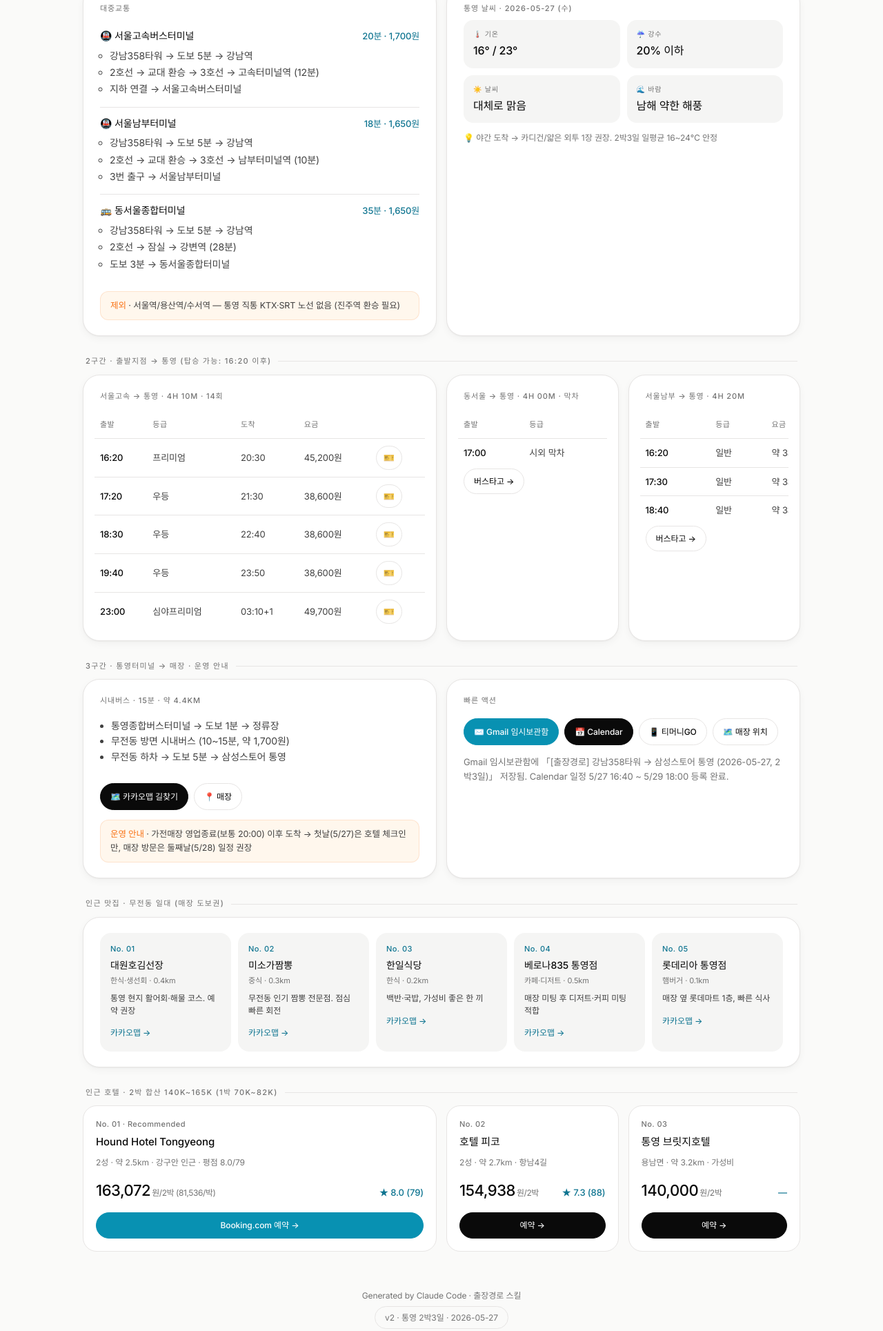
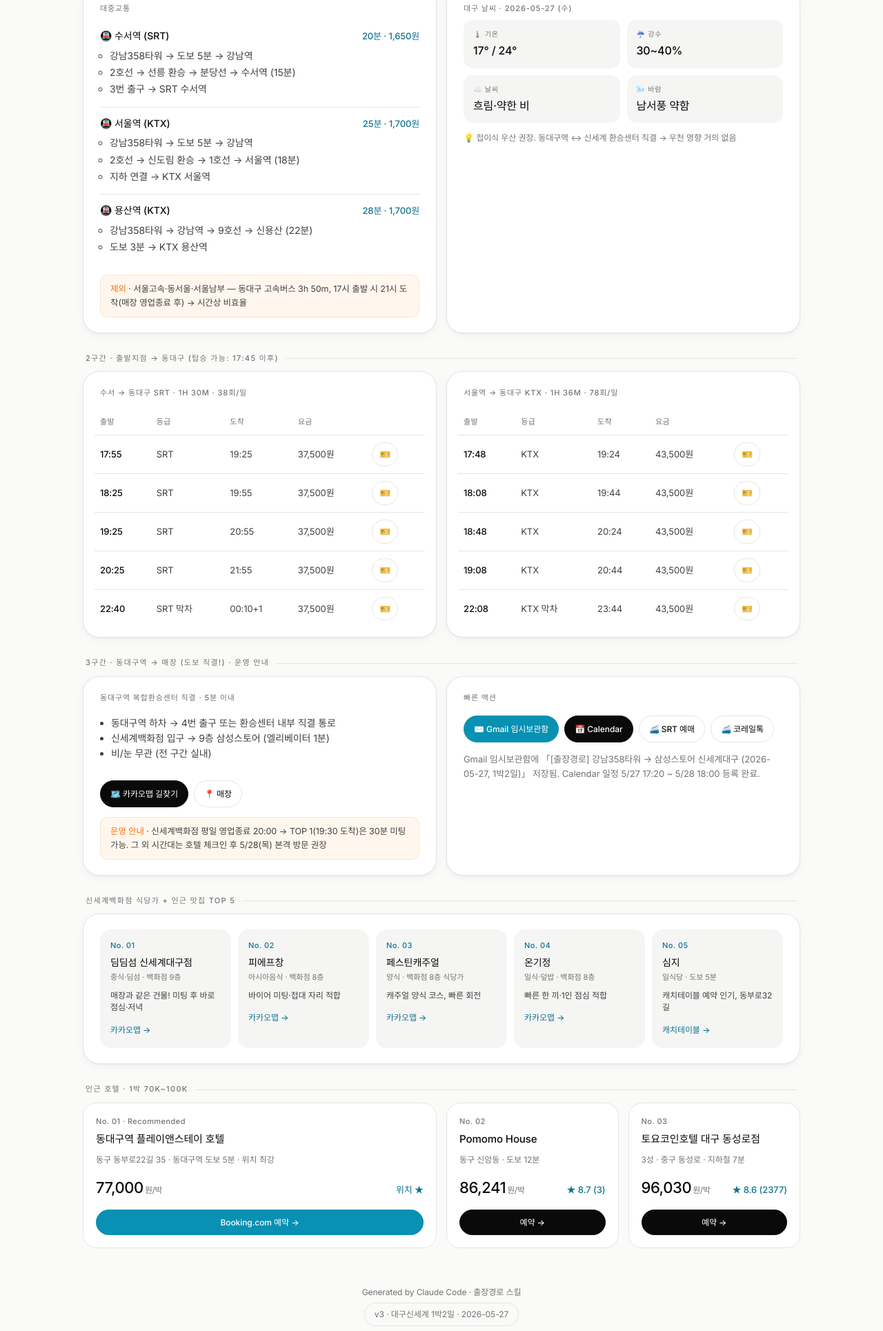
Before and after one commit to samsungsales445/trip-route-demo, a plain HTML site: page docs/index.html in a window 1280 px wide. Shown: the part 751-2680 px from the top of the page at 69% size. Drawn offline with Linux system fonts and the light colour scheme; a web font is replaced by a local one.

Commit message:
Update: 강남358타워 → 삼성스토어 신세계대구 (2026-05-27, 1박2일)

```diff
--- a/docs/index.html
+++ b/docs/index.html
@@ -3,8 +3,8 @@
 <head>
 <meta charset="UTF-8" />
 <meta name="viewport" content="width=device-width, initial-scale=1.0" />
-<title>출장경로 · 강남358타워 → 삼성스토어 통영</title>
-<meta name="description" content="2026-05-27 강남358타워에서 삼성스토어 통영 가는 도어투도어 출장 경로 (2박3일)" />
+<title>출장경로 · 강남358타워 → 삼성스토어 신세계대구</title>
+<meta name="description" content="2026-05-27 강남358타워에서 삼성스토어 신세계대구 가는 도어투도어 출장 경로 (1박2일)" />
 <meta name="theme-color" content="#0a0a0a" />
 <link rel="manifest" href="manifest.json" />
 <link rel="icon" type="image/png" sizes="32x32" href="favicon-32.png" />
@@ -477,53 +477,53 @@
 
   <header>
     <div class="eyebrow">출장 경로</div>
-    <h1>강남358타워<br/><span class="light">→ 삼성스토어 통영</span></h1>
+    <h1>강남358타워<br/><span class="light">→ 삼성스토어 신세계대구</span></h1>
     <div class="meta">
-      <span>📅 2026-05-27 (수) ~ 5-29 (금)</span>
+      <span>📅 2026-05-27 (수) ~ 5-28 (목)</span>
       <span class="sep">·</span>
-      <span>🌙 2박 3일</span>
+      <span>🌙 1박 2일</span>
       <span class="sep">·</span>
-      <span>🐚 통영 바다</span>
+      <span>🚄 동대구역 직결</span>
     </div>
   </header>
 
   <!-- ROW 1: TOP 3 -->
-  <div class="section-label">도어투도어 추천 · 오늘 15:20 기준</div>
+  <div class="section-label">도어투도어 추천 · 오늘 17:05 기준</div>
   <div class="bento">
 
     <!-- TOP 1 — Hero -->
     <article class="card hero b-2x2">
       <div>
         <div class="label">Recommended · TOP 1</div>
-        <div class="number">21:30</div>
-        <h3>서울고속 (우등) · 17:20 출발</h3>
+        <div class="number">19:30</div>
+        <h3>SRT 수서 17:55 출발</h3>
         <div class="specs">
-          <span><strong>총 4시간 55분</strong></span>
+          <span><strong>총 2시간 10분</strong></span>
           <span>·</span>
-          <span>약 <strong>41,950원</strong></span>
+          <span>약 <strong>39,150원</strong></span>
           <span>·</span>
           <span>경부선</span>
         </div>
       </div>
-      <a class="btn accent" href="https://www.kobus.co.kr/" target="_blank" rel="noopener">코버스에서 예매 →</a>
+      <a class="btn accent" href="https://etk.srail.kr/" target="_blank" rel="noopener">SRT 예매 →</a>
     </article>
 
     <!-- TOP 2 -->
     <article class="card top-sm b-2">
       <div class="label">TOP 2</div>
-      <div class="number">21:00</div>
-      <h3>동서울 (시외 막차) · 17:00</h3>
-      <div class="specs">총 5h 05m · 약 41,450원</div>
-      <a class="btn ghost" href="https://www.bustago.or.kr/" target="_blank" rel="noopener">버스타고 →</a>
+      <div class="number">19:50</div>
+      <h3>KTX 서울역 18:08</h3>
+      <div class="specs">총 2h 20m · 약 45,200원</div>
+      <a class="btn ghost" href="https://www.letskorail.com/" target="_blank" rel="noopener">코레일톡 →</a>
     </article>
 
     <!-- TOP 3 -->
     <article class="card top-sm b-2">
       <div class="label">TOP 3</div>
-      <div class="number">20:30</div>
-      <h3>서울고속 (프리미엄) · 16:20</h3>
-      <div class="specs">총 4h 55m · 약 48,550원</div>
-      <a class="btn ghost" href="https://www.kobus.co.kr/" target="_blank" rel="noopener">코버스 →</a>
+      <div class="number">20:00</div>
+      <h3>SRT 수서 18:25 · 영업종료 도착</h3>
+      <div class="specs">총 2h 10m · 약 39,150원</div>
+      <a class="btn ghost" href="https://etk.srail.kr/" target="_blank" rel="noopener">SRT →</a>
     </article>
 
   </div>
@@ -537,118 +537,107 @@
       <ul class="leg-list">
         <li class="leg-item">
           <div class="head">
-            <span class="name">🚇 서울고속버스터미널</span>
-            <span class="time">20분 · 1,700원</span>
+            <span class="name">🚇 수서역 (SRT)</span>
+            <span class="time">20분 · 1,650원</span>
           </div>
           <ul class="steps">
             <li>강남358타워 → 도보 5분 → 강남역</li>
-            <li>2호선 → 교대 환승 → 3호선 → 고속터미널역 (12분)</li>
-            <li>지하 연결 → 서울고속버스터미널</li>
+            <li>2호선 → 선릉 환승 → 분당선 → 수서역 (15분)</li>
+            <li>3번 출구 → SRT 수서역</li>
           </ul>
         </li>
         <li class="leg-item">
           <div class="head">
-            <span class="name">🚇 서울남부터미널</span>
-            <span class="time">18분 · 1,650원</span>
+            <span class="name">🚇 서울역 (KTX)</span>
+            <span class="time">25분 · 1,700원</span>
           </div>
           <ul class="steps">
             <li>강남358타워 → 도보 5분 → 강남역</li>
-            <li>2호선 → 교대 환승 → 3호선 → 남부터미널역 (10분)</li>
-            <li>3번 출구 → 서울남부터미널</li>
+            <li>2호선 → 신도림 환승 → 1호선 → 서울역 (18분)</li>
+            <li>지하 연결 → KTX 서울역</li>
           </ul>
         </li>
         <li class="leg-item">
           <div class="head">
-            <span class="name">🚌 동서울종합터미널</span>
-            <span class="time">35분 · 1,650원</span>
+            <span class="name">🚇 용산역 (KTX)</span>
+            <span class="time">28분 · 1,700원</span>
           </div>
           <ul class="steps">
-            <li>강남358타워 → 도보 5분 → 강남역</li>
-            <li>2호선 → 잠실 → 강변역 (28분)</li>
-            <li>도보 3분 → 동서울종합터미널</li>
+            <li>강남358타워 → 강남역 → 9호선 → 신용산 (22분)</li>
+            <li>도보 3분 → KTX 용산역</li>
           </ul>
         </li>
       </ul>
       <div class="note">
-        <strong>제외</strong> · 서울역/용산역/수서역 — 통영 직통 KTX·SRT 노선 없음 (진주역 환승 필요)
+        <strong>제외</strong> · 서울고속·동서울·서울남부 — 동대구 고속버스 3h 50m, 17시 출발 시 21시 도착(매장 영업종료 후) → 시간상 비효율
       </div>
     </article>
 
     <!-- 날씨 -->
     <article class="card b-2">
-      <div class="label">통영 날씨 · 2026-05-27 (수)</div>
+      <div class="label">대구 날씨 · 2026-05-27 (수)</div>
       <div class="weather-grid">
-        <div class="w-cell"><div class="label">🌡️ 기온</div><div class="value">16° / 23°</div></div>
-        <div class="w-cell"><div class="label">☔ 강수</div><div class="value">20% 이하</div></div>
-        <div class="w-cell"><div class="label">☀️ 날씨</div><div class="value">대체로 맑음</div></div>
-        <div class="w-cell"><div class="label">🌊 바람</div><div class="value">남해 약한 해풍</div></div>
+        <div class="w-cell"><div class="label">🌡️ 기온</div><div class="value">17° / 24°</div></div>
+        <div class="w-cell"><div class="label">☔ 강수</div><div class="value">30~40%</div></div>
+        <div class="w-cell"><div class="label">☁️ 날씨</div><div class="value">흐림·약한 비</div></div>
+        <div class="w-cell"><div class="label">🌬️ 바람</div><div class="value">남서풍 약함</div></div>
       </div>
-      <div class="w-tip">💡 야간 도착 → 카디건/얇은 외투 1장 권장. 2박3일 일평균 16~24℃ 안정</div>
+      <div class="w-tip">💡 접이식 우산 권장. 동대구역 ↔ 신세계 환승센터 직결 → 우천 영향 거의 없음</div>
     </article>
 
   </div>
 
   <!-- ROW 3: 2구간 -->
-  <div class="section-label">2구간 · 출발지점 → 통영 (탑승 가능: 16:20 이후)</div>
+  <div class="section-label">2구간 · 출발지점 → 동대구 (탑승 가능: 17:45 이후)</div>
   <div class="bento">
 
     <article class="card b-2">
-      <div class="label">서울고속 → 통영 · 4h 10m · 14회</div>
+      <div class="label">수서 → 동대구 SRT · 1h 30m · 38회/일</div>
       <div class="tbl-wrap"><table>
         <thead><tr><th>출발</th><th>등급</th><th>도착</th><th>요금</th><th></th></tr></thead>
         <tbody>
-          <tr><td>16:20</td><td>프리미엄</td><td>20:30</td><td>45,200원</td><td><a class="btn ghost icon" href="https://www.kobus.co.kr/" target="_blank" rel="noopener">🎫</a></td></tr>
-          <tr><td>17:20</td><td>우등</td><td>21:30</td><td>38,600원</td><td><a class="btn ghost icon" href="https://www.kobus.co.kr/" target="_blank" rel="noopener">🎫</a></td></tr>
-          <tr><td>18:30</td><td>우등</td><td>22:40</td><td>38,600원</td><td><a class="btn ghost icon" href="https://www.kobus.co.kr/" target="_blank" rel="noopener">🎫</a></td></tr>
-          <tr><td>19:40</td><td>우등</td><td>23:50</td><td>38,600원</td><td><a class="btn ghost icon" href="https://www.kobus.co.kr/" target="_blank" rel="noopener">🎫</a></td></tr>
-          <tr><td>23:00</td><td>심야프리미엄</td><td>03:10+1</td><td>49,700원</td><td><a class="btn ghost icon" href="https://www.kobus.co.kr/" target="_blank" rel="noopener">🎫</a></td></tr>
+          <tr><td>17:55</td><td>SRT</td><td>19:25</td><td>37,500원</td><td><a class="btn ghost icon" href="https://etk.srail.kr/" target="_blank" rel="noopener">🎫</a></td></tr>
+          <tr><td>18:25</td><td>SRT</td><td>19:55</td><td>37,500원</td><td><a class="btn ghost icon" href="https://etk.srail.kr/" target="_blank" rel="noopener">🎫</a></td></tr>
+          <tr><td>19:25</td><td>SRT</td><td>20:55</td><td>37,500원</td><td><a class="btn ghost icon" href="https://etk.srail.kr/" target="_blank" rel="noopener">🎫</a></td></tr>
+          <tr><td>20:25</td><td>SRT</td><td>21:55</td><td>37,500원</td><td><a class="btn ghost icon" href="https://etk.srail.kr/" target="_blank" rel="noopener">🎫</a></td></tr>
+          <tr><td>22:40</td><td>SRT 막차</td><td>00:10+1</td><td>37,500원</td><td><a class="btn ghost icon" href="https://etk.srail.kr/" target="_blank" rel="noopener">🎫</a></td></tr>
         </tbody>
       </table></div>
     </article>
 
-    <article class="card b-1">
-      <div class="label">동서울 → 통영 · 4h 00m · 막차</div>
+    <article class="card b-2">
+      <div class="label">서울역 → 동대구 KTX · 1h 36m · 78회/일</div>
       <div class="tbl-wrap"><table>
-        <thead><tr><th>출발</th><th>등급</th><th>요금</th></tr></thead>
+        <thead><tr><th>출발</th><th>등급</th><th>도착</th><th>요금</th><th></th></tr></thead>
         <tbody>
-          <tr><td>17:00</td><td>시외 막차</td><td>38,100원</td></tr>
+          <tr><td>17:48</td><td>KTX</td><td>19:24</td><td>43,500원</td><td><a class="btn ghost icon" href="https://www.letskorail.com/" target="_blank" rel="noopener">🎫</a></td></tr>
+          <tr><td>18:08</td><td>KTX</td><td>19:44</td><td>43,500원</td><td><a class="btn ghost icon" href="https://www.letskorail.com/" target="_blank" rel="noopener">🎫</a></td></tr>
+          <tr><td>18:48</td><td>KTX</td><td>20:24</td><td>43,500원</td><td><a class="btn ghost icon" href="https://www.letskorail.com/" target="_blank" rel="noopener">🎫</a></td></tr>
+          <tr><td>19:08</td><td>KTX</td><td>20:44</td><td>43,500원</td><td><a class="btn ghost icon" href="https://www.letskorail.com/" target="_blank" rel="noopener">🎫</a></td></tr>
+          <tr><td>22:08</td><td>KTX 막차</td><td>23:44</td><td>43,500원</td><td><a class="btn ghost icon" href="https://www.letskorail.com/" target="_blank" rel="noopener">🎫</a></td></tr>
         </tbody>
       </table></div>
-      <a class="btn ghost" style="margin-top:10px;align-self:flex-start;" href="https://www.bustago.or.kr/" target="_blank" rel="noopener">버스타고 →</a>
-    </article>
-
-    <article class="card b-1">
-      <div class="label">서울남부 → 통영 · 4h 20m</div>
-      <div class="tbl-wrap"><table>
-        <thead><tr><th>출발</th><th>등급</th><th>요금</th></tr></thead>
-        <tbody>
-          <tr><td>16:20</td><td>일반</td><td>약 33,000원</td></tr>
-          <tr><td>17:30</td><td>일반</td><td>약 33,000원</td></tr>
-          <tr><td>18:40</td><td>일반</td><td>약 33,000원</td></tr>
-        </tbody>
-      </table></div>
-      <a class="btn ghost" style="margin-top:10px;align-self:flex-start;" href="https://www.bustago.or.kr/" target="_blank" rel="noopener">버스타고 →</a>
     </article>
 
   </div>
 
   <!-- ROW 4: 3구간 + 빠른 액션 -->
-  <div class="section-label">3구간 · 통영터미널 → 매장 · 운영 안내</div>
+  <div class="section-label">3구간 · 동대구역 → 매장 (도보 직결!) · 운영 안내</div>
   <div class="bento">
 
     <article class="card b-2">
-      <div class="label">시내버스 · 15분 · 약 4.4km</div>
+      <div class="label">동대구역 복합환승센터 직결 · 5분 이내</div>
       <ul class="steps" style="margin-top:8px; font-size:13px; color:var(--ink-2); padding-left:16px;">
-        <li>통영종합버스터미널 → 도보 1분 → 정류장</li>
-        <li>무전동 방면 시내버스 (10~15분, 약 1,700원)</li>
-        <li>무전동 하차 → 도보 5분 → 삼성스토어 통영</li>
+        <li>동대구역 하차 → 4번 출구 또는 환승센터 내부 직결 통로</li>
+        <li>신세계백화점 입구 → 9층 삼성스토어 (엘리베이터 1분)</li>
+        <li>비/눈 무관 (전 구간 실내)</li>
       </ul>
       <div class="quick" style="margin-top:14px;">
-        <a class="btn" href="https://map.kakao.com/?sName=통영종합버스터미널&eName=삼성스토어%20통영" target="_blank" rel="noopener">🗺️ 카카오맵 길찾기</a>
-        <a class="btn ghost" href="https://map.kakao.com/link/to/삼성스토어%20통영,34.86029522870429,128.42678617831243" target="_blank" rel="noopener">📍 매장</a>
+        <a class="btn" href="https://map.kakao.com/?sName=동대구역&eName=신세계백화점%20대구점" target="_blank" rel="noopener">🗺️ 카카오맵 길찾기</a>
+        <a class="btn ghost" href="https://map.kakao.com/?q=삼성스토어%20신세계대구" target="_blank" rel="noopener">📍 매장</a>
       </div>
       <div class="note" style="margin-top:14px;">
-        <strong>운영 안내</strong> · 가전매장 영업종료(보통 20:00) 이후 도착 → 첫날(5/27)은 호텔 체크인만, 매장 방문은 둘째날(5/28) 일정 권장
+        <strong>운영 안내</strong> · 신세계백화점 평일 영업종료 20:00 → TOP 1(19:30 도착)은 30분 미팅 가능. 그 외 시간대는 호텔 체크인 후 5/28(목) 본격 방문 권장
       </div>
     </article>
 
@@ -657,60 +646,60 @@
       <div class="quick" style="margin-top:8px;">
         <a class="btn accent" href="https://mail.google.com/mail/u/0/#drafts" target="_blank" rel="noopener">✉️ Gmail 임시보관함</a>
         <a class="btn" href="https://calendar.google.com/calendar/u/0/r" target="_blank" rel="noopener">📅 Calendar</a>
-        <a class="btn ghost" href="https://txbus.t-money.co.kr/" target="_blank" rel="noopener">📱 티머니GO</a>
-        <a class="btn ghost" href="https://map.kakao.com/?q=삼성스토어%20통영" target="_blank" rel="noopener">🗺️ 매장 위치</a>
+        <a class="btn ghost" href="https://etk.srail.kr/" target="_blank" rel="noopener">🚄 SRT 예매</a>
+        <a class="btn ghost" href="https://www.letskorail.com/" target="_blank" rel="noopener">🚄 코레일톡</a>
       </div>
       <p class="muted" style="margin-top:14px;">
-        Gmail 임시보관함에 「[출장경로] 강남358타워 → 삼성스토어 통영 (2026-05-27, 2박3일)」 저장됨. Calendar 일정 5/27 16:40 ~ 5/29 18:00 등록 완료.
+        Gmail 임시보관함에 「[출장경로] 강남358타워 → 삼성스토어 신세계대구 (2026-05-27, 1박2일)」 저장됨. Calendar 일정 5/27 17:20 ~ 5/28 18:00 등록 완료.
       </p>
     </article>
 
   </div>
 
   <!-- ROW 5: 맛집 -->
-  <div class="section-label">인근 맛집 · 무전동 일대 (매장 도보권)</div>
+  <div class="section-label">신세계백화점 식당가 + 인근 맛집 TOP 5</div>
   <div class="bento">
     <article class="card b-4">
       <div class="rest-grid">
 
         <div class="rest-item">
           <div class="rank">No. 01</div>
-          <div class="name">대원호김선장</div>
-          <div class="cat">한식·생선회 · 0.4km</div>
-          <div class="desc">통영 현지 활어회·해물 코스. 예약 권장</div>
-          <a class="link" href="https://map.kakao.com/?q=대원호김선장" target="_blank" rel="noopener">카카오맵 →</a>
+          <div class="name">딤딤섬 신세계대구점</div>
+          <div class="cat">중식·딤섬 · 백화점 9층</div>
+          <div class="desc">매장과 같은 건물! 미팅 후 바로 점심·저녁</div>
+          <a class="link" href="https://map.kakao.com/?q=딤딤섬%20신세계대구" target="_blank" rel="noopener">카카오맵 →</a>
         </div>
 
         <div class="rest-item">
           <div class="rank">No. 02</div>
-          <div class="name">미소가짬뽕</div>
-          <div class="cat">중식 · 0.3km</div>
-          <div class="desc">무전동 인기 짬뽕 전문점. 점심 빠른 회전</div>
-          <a class="link" href="https://map.kakao.com/?q=미소가짬뽕%20통영" target="_blank" rel="noopener">카카오맵 →</a>
+          <div class="name">피에프창</div>
+          <div class="cat">아시아음식 · 백화점 8층</div>
+          <div class="desc">바이어 미팅·접대 자리 적합</div>
+          <a class="link" href="https://map.kakao.com/?q=피에프창%20신세계동대구" target="_blank" rel="noopener">카카오맵 →</a>
         </div>
 
         <div class="rest-item">
           <div class="rank">No. 03</div>
-          <div class="name">한일식당</div>
-          <div class="cat">한식 · 0.2km</div>
-          <div class="desc">백반·국밥, 가성비 좋은 한 끼</div>
-          <a class="link" href="https://map.kakao.com/?q=한일식당%20통영%20무전동" target="_blank" rel="noopener">카카오맵 →</a>
+          <div class="name">페스틴캐주얼</div>
+          <div class="cat">양식 · 백화점 8층 식당가</div>
+          <div class="desc">캐주얼 양식 코스, 빠른 회전</div>
+          <a class="link" href="https://map.kakao.com/?q=페스틴캐주얼%20신세계대구" target="_blank" rel="noopener">카카오맵 →</a>
         </div>
 
         <div class="rest-item">
           <div class="rank">No. 04</div>
-          <div class="name">베로나835 통영점</div>
-          <div class="cat">카페·디저트 · 0.5km</div>
-          <div class="desc">매장 미팅 후 디저트·커피 미팅 적합</div>
-          <a class="link" href="https://map.kakao.com/?q=베로나835%20통영" target="_blank" rel="noopener">카카오맵 →</a>
+          <div class="name">온기정</div>
+          <div class="cat">일식·덮밥 · 백화점 8층</div>
+          <div class="desc">빠른 한 끼·1인 점심 적합</div>
+          <a class="link" href="https://map.kakao.com/?q=온기정%20신세계대구" target="_blank" rel="noopener">카카오맵 →</a>
         </div>
 
         <div class="rest-item">
           <div class="rank">No. 05</div>
-          <div class="name">롯데리아 통영점</div>
-          <div class="cat">햄버거 · 0.1km</div>
-          <div class="desc">매장 옆 롯데마트 1층, 빠른 식사</div>
-          <a class="link" href="https://map.kakao.com/?q=롯데리아%20롯데마트통영점" target="_blank" rel="noopener">카카오맵 →</a>
+          <div class="name">심지</div>
+          <div class="cat">일식당 · 도보 5분</div>
+          <div class="desc">캐치테이블 예약 인기, 동부로32길</div>
+          <a class="link" href="https://app.catchtable.co.kr/ct/shop/simjii_" target="_blank" rel="noopener">캐치테이블 →</a>
         </div>
 
       </div>
@@ -718,47 +707,47 @@
   </div>
 
   <!-- ROW 6: 호텔 -->
-  <div class="section-label">인근 호텔 · 2박 합산 140k~165k (1박 70k~82k)</div>
+  <div class="section-label">인근 호텔 · 1박 70k~100k</div>
   <div class="bento">
 
     <article class="hotel-card b-1" style="grid-column: span 2;">
       <div class="rank">No. 01 · Recommended</div>
-      <div class="name">Hound Hotel Tongyeong</div>
-      <div class="meta">2성 · 약 2.5km · 강구안 인근 · 평점 8.0/79</div>
+      <div class="name">동대구역 플레이앤스테이 호텔</div>
+      <div class="meta">동구 동부로22길 35 · 동대구역 도보 5분 · 위치 최강</div>
       <div class="price-row">
-        <div class="price">163,072<span class="unit">원/2박 (81,536/박)</span></div>
-        <div class="rating">★ 8.0 (79)</div>
+        <div class="price">77,000<span class="unit">원/박</span></div>
+        <div class="rating">위치 ★</div>
       </div>
-      <a class="btn accent" href="https://www.booking.com/hotel/kr/tongyeonghaundeuhotel.html?aid=8132308&checkin=2026-05-27&checkout=2026-05-29&no_rooms=1&group_adults=1&selected_currency=KRW" target="_blank" rel="noopener">Booking.com 예약 →</a>
+      <a class="btn accent" href="https://www.booking.com/hotel/kr/daegu-peulreiaenseutei.html?aid=8132308&checkin=2026-05-27&checkout=2026-05-28&no_rooms=1&group_adults=1&selected_currency=KRW" target="_blank" rel="noopener">Booking.com 예약 →</a>
     </article>
 
     <article class="hotel-card b-1">
       <div class="rank">No. 02</div>
-      <div class="name">호텔 피코</div>
-      <div class="meta">2성 · 약 2.7km · 항남4길</div>
+      <div class="name">Pomomo House</div>
+      <div class="meta">동구 신암동 · 도보 12분</div>
       <div class="price-row">
-        <div class="price">154,938<span class="unit">원/2박</span></div>
-        <div class="rating">★ 7.3 (88)</div>
+        <div class="price">86,241<span class="unit">원/박</span></div>
+        <div class="rating">★ 8.7 (3)</div>
       </div>
-      <a class="btn" href="https://www.booking.com/hotel/kr/pico-tongyeong-si2.html?aid=8132308&checkin=2026-05-27&checkout=2026-05-29&no_rooms=1&group_adults=1&selected_currency=KRW" target="_blank" rel="noopener">예약 →</a>
+      <a class="btn" href="https://www.booking.com/hotel/kr/pomomo-house.html?aid=8132308&checkin=2026-05-27&checkout=2026-05-28&no_rooms=1&group_adults=1&selected_currency=KRW" target="_blank" rel="noopener">예약 →</a>
     </article>
 
     <article class="hotel-card b-1">
       <div class="rank">No. 03</div>
-      <div class="name">통영 브릿지호텔</div>
-      <div class="meta">용남면 · 약 3.2km · 가성비</div>
+      <div class="name">토요코인호텔 대구 동성로점</div>
+      <div class="meta">3성 · 중구 동성로 · 지하철 7분</div>
       <div class="price-row">
-        <div class="price">140,000<span class="unit">원/2박</span></div>
-        <div class="rating">—</div>
+        <div class="price">96,030<span class="unit">원/박</span></div>
+        <div class="rating">★ 8.6 (2377)</div>
       </div>
-      <a class="btn" href="https://www.booking.com/hotel/kr/beurisjihotel.html?aid=8132308&checkin=2026-05-27&checkout=2026-05-29&no_rooms=1&group_adults=1&selected_currency=KRW" target="_blank" rel="noopener">예약 →</a>
+      <a class="btn" href="https://www.booking.com/hotel/kr/toyokoin-daegu-dongseongro.html?aid=8132308&checkin=2026-05-27&checkout=2026-05-28&no_rooms=1&group_adults=1&selected_currency=KRW" target="_blank" rel="noopener">예약 →</a>
     </article>
 
   </div>
 
   <footer>
     Generated by Claude Code · 출장경로 스킬<br/>
-    <span class="sig">v2 · 통영 2박3일 · 2026-05-27</span>
+    <span class="sig">v3 · 대구신세계 1박2일 · 2026-05-27</span>
   </footer>
 
 </div>
```
